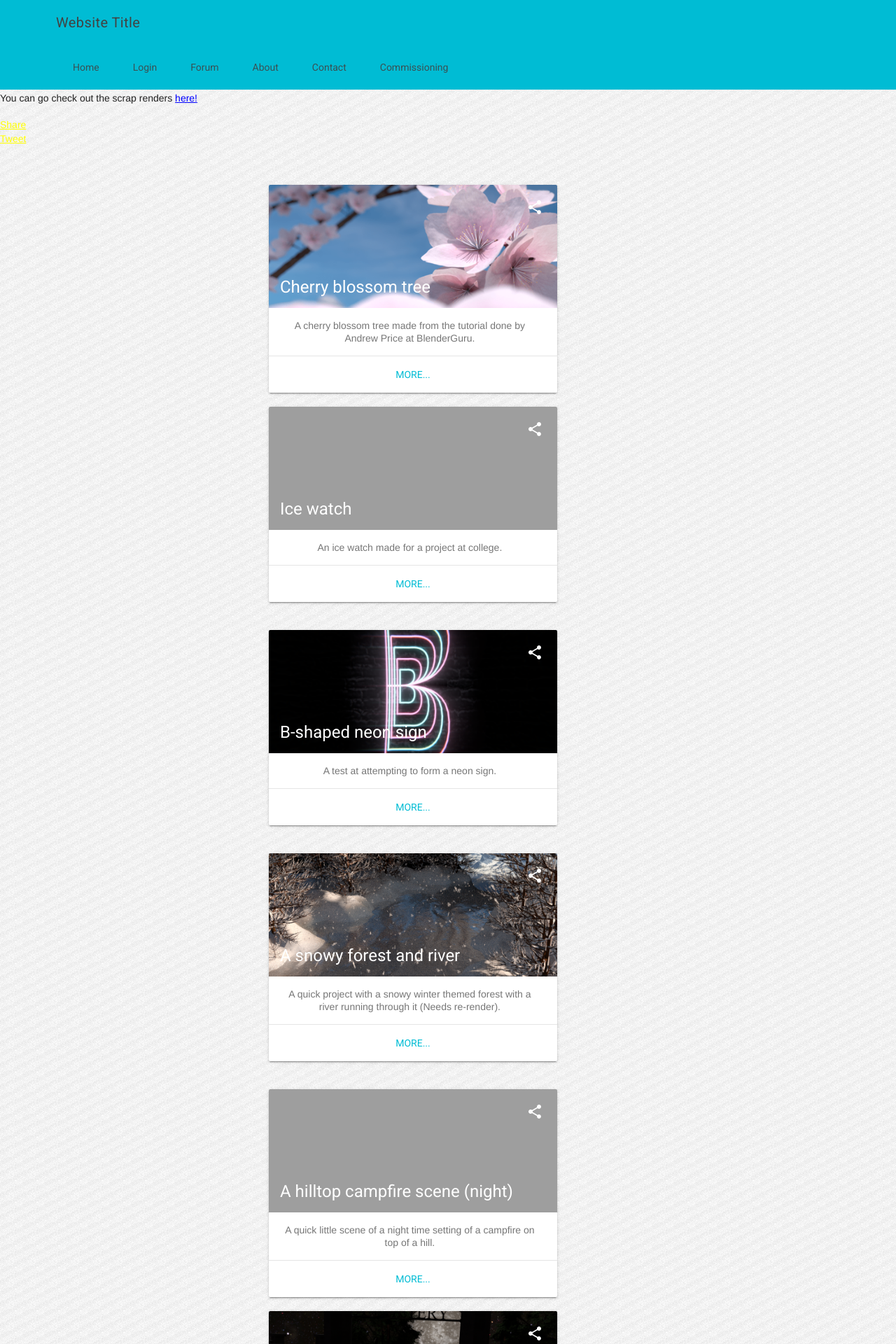
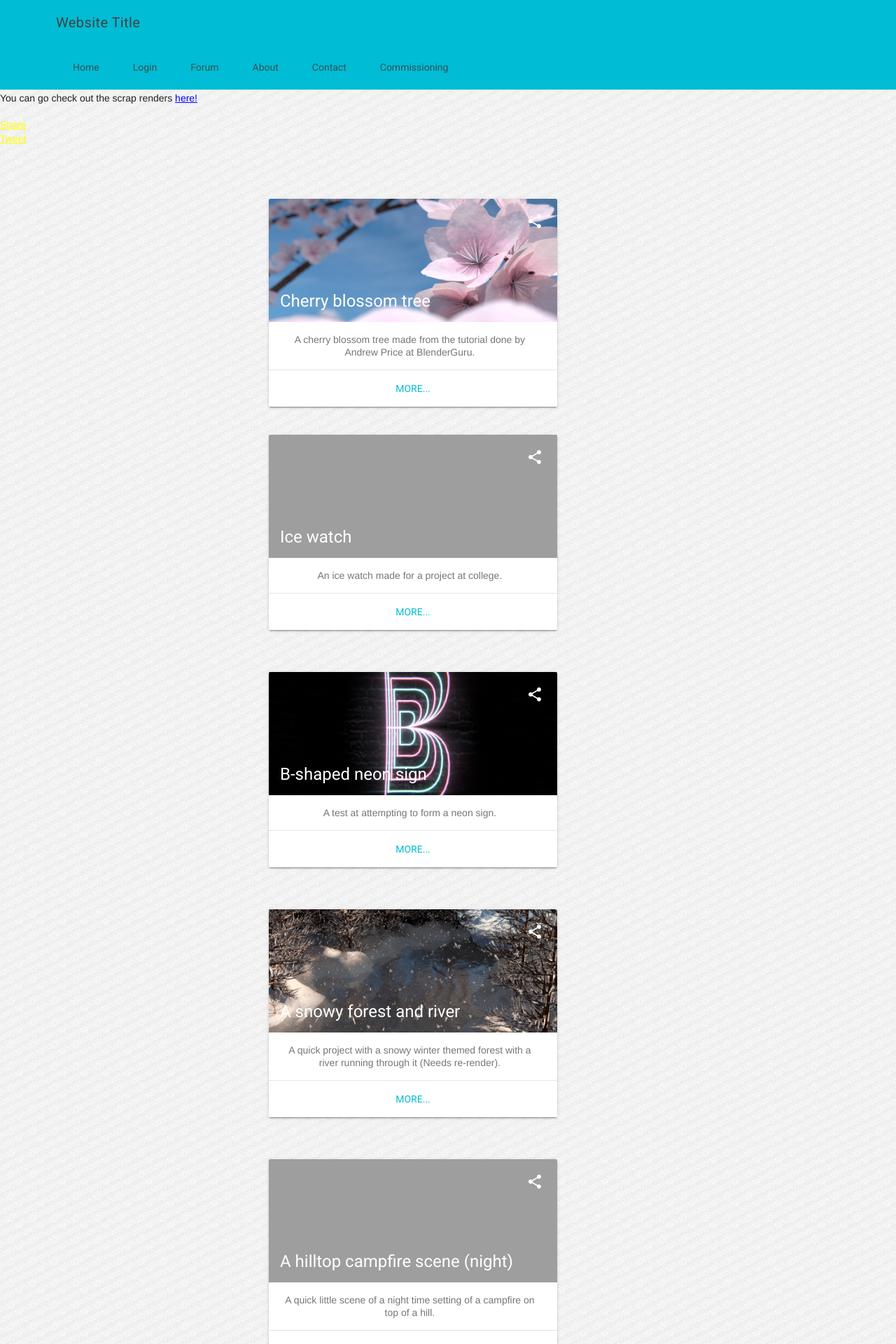
Before and after one commit to slothgamez/fireplex.github.io, a Jekyll site: the page index.html, which Jekyll copies as it is, in a window 1280 px wide. Shown: the top 1920 px of the page at 70% size. Built offline with Jekyll 4.4.1, drawn with Linux system fonts in a browser that asks for light colours; nearby versions of some CDN libraries; comment, search, counter and statistics services are not loaded.

Commit message:
Update index.html

```diff
--- a/index.html
+++ b/index.html
@@ -221,7 +226,7 @@
             </p>
           </div><br>
 
-          <br></bre><div id="div1">
+          <br><br><div id="div1">
             <div class="blossom-card-wide mdl-card mdl-shadow--2dp" align="center" id="blossom">
               <div class="mdl-card__title">
                 <h2 class="mdl-card__title-text">Cherry blossom tree</h2>
@@ -235,13 +240,22 @@
                 </a>
               </div>
               <div class="mdl-card__menu">
-                <button class="mdl-button mdl-button--icon mdl-js-button mdl-js-ripple-effect">
-                  <a href="http://www.google.com"></a><i class="material-icons">share</i></a>
+                <button class="mdl-button mdl-button--icon mdl-js-button mdl-js-ripple-effect" id="demo-menu-lower-right">
+                  <a href="http://www.google.com"></a><i class="material-icons">share</i>
                 </button>
+
+                <ul class="mdl-menu mdl-menu--bottom-right mdl-js-menu mdl-js-ripple-effect"
+                    for="demo-menu-lower-right">
+                  <li class="mdl-menu__item">Some Action</li>
+                  <li class="mdl-menu__item">Another Action</li>
+                  <li disabled class="mdl-menu__item">Disabled Action</li>
+                  <li class="mdl-menu__item">Yet Another Action</li>
+                </ul>
+
               </div>
             </div>
           </div>
-          <br></bre><div id="div2">
+          <br><br><div id="div2">
             <div class="ice-watch-card-wide mdl-card mdl-shadow--2dp" align="center" id="ice-watch">
               <div class="mdl-card__title">
                 <h2 class="mdl-card__title-text">Ice watch</h2>
@@ -256,12 +270,12 @@
               </div>
               <div class="mdl-card__menu">
                 <button class="mdl-button mdl-button--icon mdl-js-button mdl-js-ripple-effect">
-                  <a href="http://www.google.com"></a><i class="material-icons">share</i></a>
+                  <a href="http://www.google.com"></a><i class="material-icons">share</i>
                 </button>
               </div>
             </div>
           </div><br>
-          <br></bre><div id="div3">
+          <br><br><div id="div3">
             <div class="b-neon-card-wide mdl-card mdl-shadow--2dp" align="center" id="ice-watch">
               <div class="mdl-card__title">
                 <h2 class="mdl-card__title-text">B-shaped neon sign</h2>
@@ -276,12 +290,12 @@
               </div>
               <div class="mdl-card__menu">
                 <button class="mdl-button mdl-button--icon mdl-js-button mdl-js-ripple-effect">
-                  <a href="http://www.google.com"></a><i class="material-icons">share</i></a>
+                  <a href="http://www.google.com"></a><i class="material-icons">share</i>
                 </button>
               </div>
             </div>
           </div><br>
-          <br></bre><div id="div4">
+          <br><br><div id="div4">
             <div class="snowy-forest-card-wide mdl-card mdl-shadow--2dp" align="center" id="snowy-forest">
               <div class="mdl-card__title">
                 <h2 class="mdl-card__title-text">A snowy forest and river</h2>
@@ -296,12 +310,12 @@
               </div>
               <div class="mdl-card__menu">
                 <button class="mdl-button mdl-button--icon mdl-js-button mdl-js-ripple-effect">
-                  <a href="http://www.google.com"></a><i class="material-icons">share</i></a>
+                  <a href="http://www.google.com"></a><i class="material-icons">share</i>
                 </button>
               </div>
             </div>
           </div><br>
-          <br></bre><div id="div5">
+          <br><br><div id="div5">
             <div class="campfire-card-wide mdl-card mdl-shadow--2dp" align="center" id="campfire">
               <div class="mdl-card__title">
                 <h2 class="mdl-card__title-text">A hilltop campfire scene (night)</h2>
@@ -316,12 +330,12 @@
               </div>
               <div class="mdl-card__menu">
                 <button class="mdl-button mdl-button--icon mdl-js-button mdl-js-ripple-effect">
-                  <a href="http://www.google.com"></a><i class="material-icons">share</i></a>
+                  <a href="http://www.google.com"></a><i class="material-icons">share</i>
                 </button>
               </div>
             </div>
           </div>
-          <br></bre><div id="div6">
+          <br><br><div id="div6">
             <div class="halloween-card-wide mdl-card mdl-shadow--2dp" align="center" id="halloween">
               <div class="mdl-card__title">
                 <h2 class="mdl-card__title-text">Quick Halloween themed scene</h2>
@@ -336,7 +350,7 @@
               </div>
               <div class="mdl-card__menu">
                 <button class="mdl-button mdl-button--icon mdl-js-button mdl-js-ripple-effect">
-                  <a href="http://www.google.com"></a><i class="material-icons">share</i></a>
+                  <a href="http://www.google.com"></a><i class="material-icons">share</i>
                 </button>
               </div>
             </div>
```
Also changed, not shown: other parts of index.html (+5 -0 lines).
